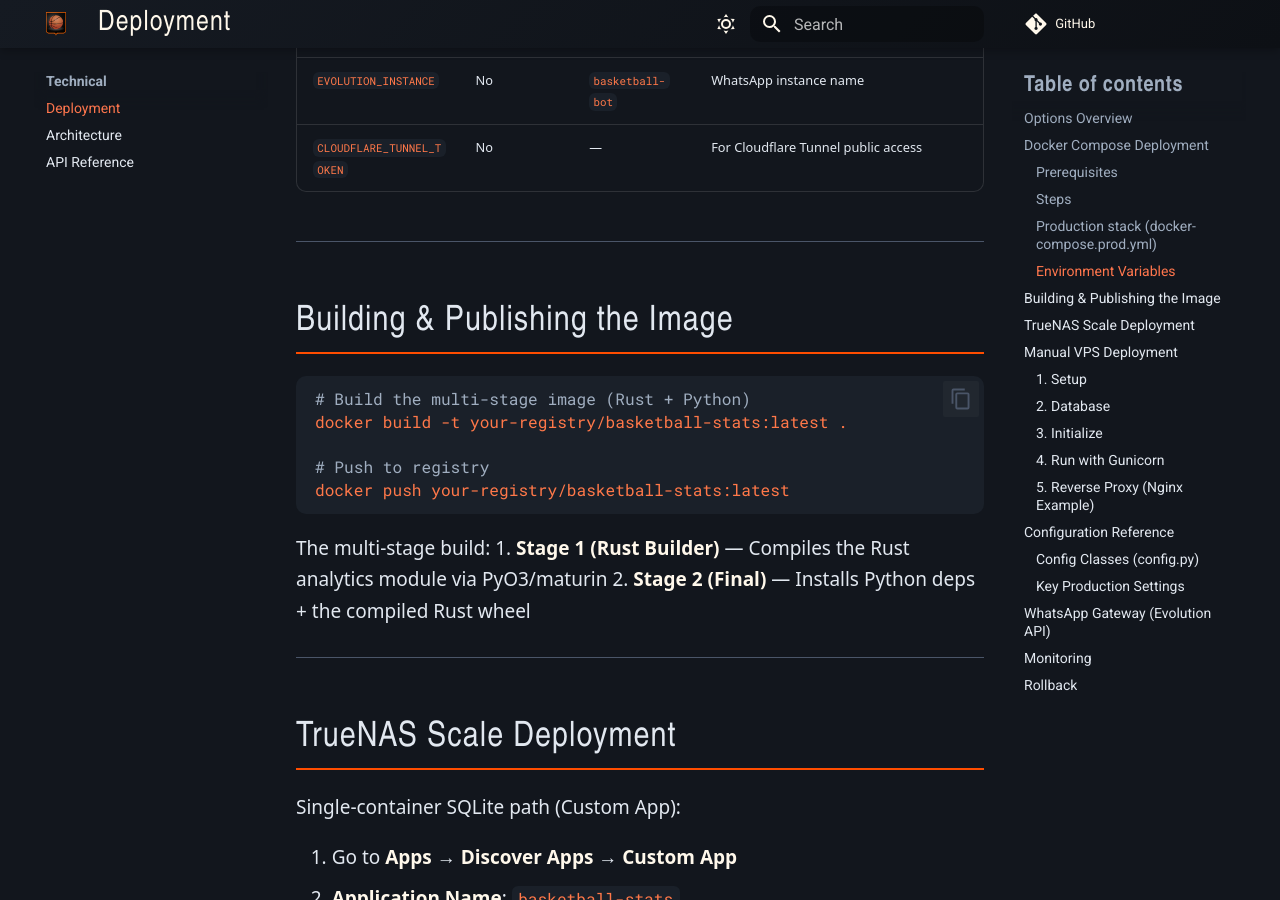
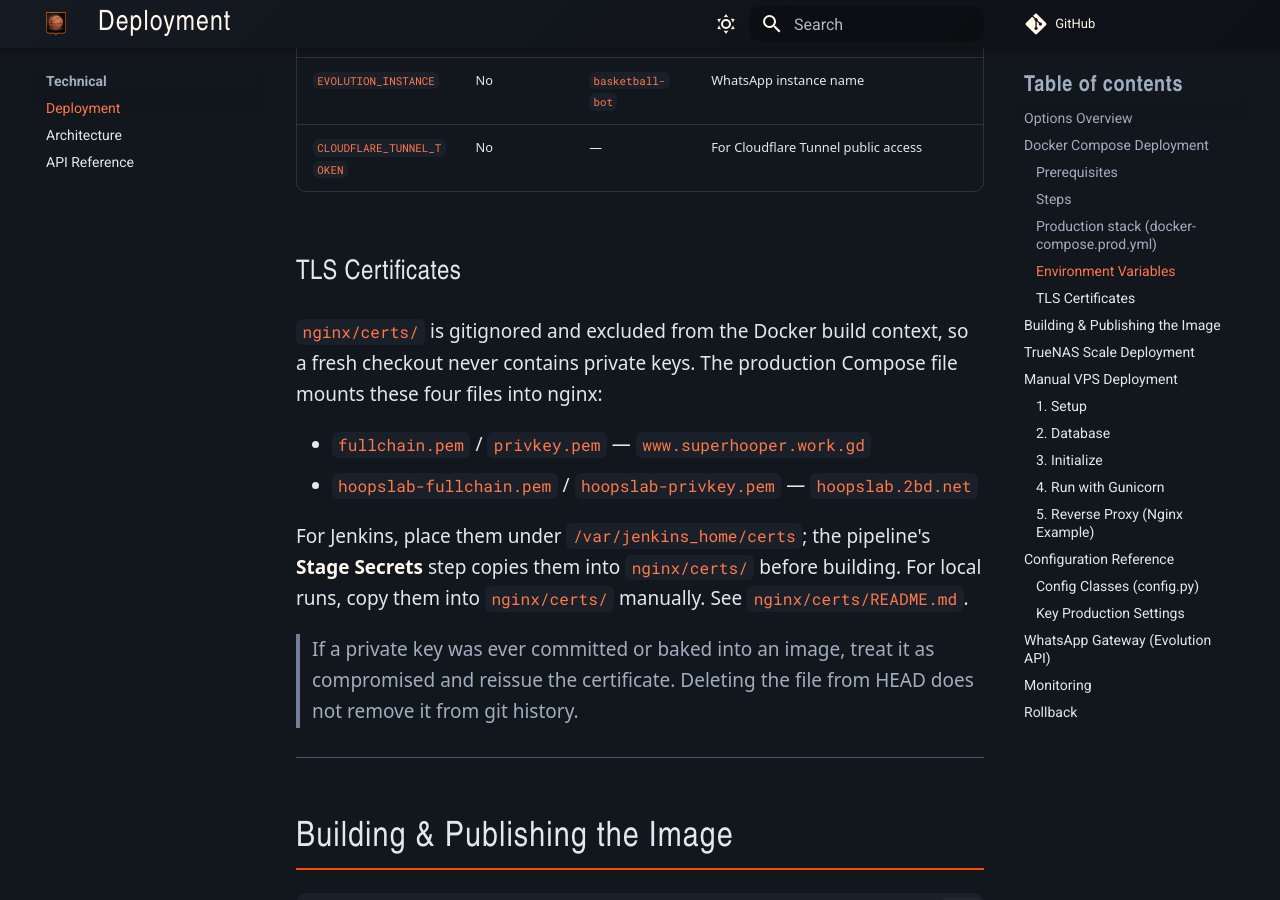
Before and after one commit to GiulioMastromartino/Basketball-stats, an MkDocs documentation site: the page built from docs/technical/deployment.md, in a window 1280 px wide and 900 px high, scrolled down 2796 px. Built offline with MkDocs 1.6.1 and Material for MkDocs 9.7.7, drawn with Linux system fonts in a browser that asks for light colours; comment, search, counter and statistics services are not loaded.

Commit message:
fix(security): stop leaking secrets in Jenkins deploys
The deploy flow staged .env.prod and TLS certs into the workspace before `docker build`, and `COPY . .` baked both into every image layer. The Let's Encrypt private keys were also tracked in git, so any clone or image contained the production keys.

- Ignore .env.* and nginx/certs/*.pem|key in .dockerignore so they never enter the build context.
- Untrack nginx/certs/*.pem and gitignore TLS material; add a README with staging instructions.
- Add a Stage Secrets pipeline stage that copies .env.prod and /var/jenkins_home/certs into the workspace before build.
- Add a Verify Image Has No Secrets stage to fail the build if secrets reappear in the image.
- Validate required secrets and TLS files in deploy.sh, and warn loudly on blank integration secrets (EVOLUTION_API_KEY was silently blank).

Removing the keys from HEAD does not purge them from git history; rotate the exposed certificates.

```diff
--- a/docker-compose.jenkins.yml
+++ b/docker-compose.jenkins.yml
@@ -15,6 +15,8 @@ services:
       - /var/run/docker.sock:/var/run/docker.sock
       # Mount real .env.prod for deploy (place at /var/jenkins_home/.env.prod)
       - /var/jenkins_home/.env.prod:/app/.env.prod:ro
+      # TLS certs are read from /var/jenkins_home/certs (already covered by the
+      # Jenkins home mount above) and staged by the pipeline. Never commit them.
     group_add:
       - "110"
     environment:
--- a/docs/technical/deployment.md
+++ b/docs/technical/deployment.md
@@ -72,6 +72,24 @@ Set these in `.env` (dev) or `.env.prod` (production):
 | `EVOLUTION_API_KEY` | For WhatsApp | — | Global API key (random string, shared with the sidecar) |
 | `EVOLUTION_INSTANCE` | No | `basketball-bot` | WhatsApp instance name |
 | `CLOUDFLARE_TUNNEL_TOKEN` | No | — | For Cloudflare Tunnel public access |
+
+### TLS Certificates
+
+`nginx/certs/` is gitignored and excluded from the Docker build context, so a
+fresh checkout never contains private keys. The production Compose file mounts
+these four files into nginx:
+
+- `fullchain.pem` / `privkey.pem` — `www.superhooper.work.gd`
+- `hoopslab-fullchain.pem` / `hoopslab-privkey.pem` — `hoopslab.2bd.net`
+
+For Jenkins, place them under `/var/jenkins_home/certs`; the pipeline's
+**Stage Secrets** step copies them into `nginx/certs/` before building. For
+local runs, copy them into `nginx/certs/` manually. See
+`nginx/certs/README.md`.
+
+> If a private key was ever committed or baked into an image, treat it as
+> compromised and reissue the certificate. Deleting the file from HEAD does
+> not remove it from git history.
 
 ---
 
```
Also changed, not shown: nginx/certs/README.md (added, +38 -0 lines), 8 other files.
